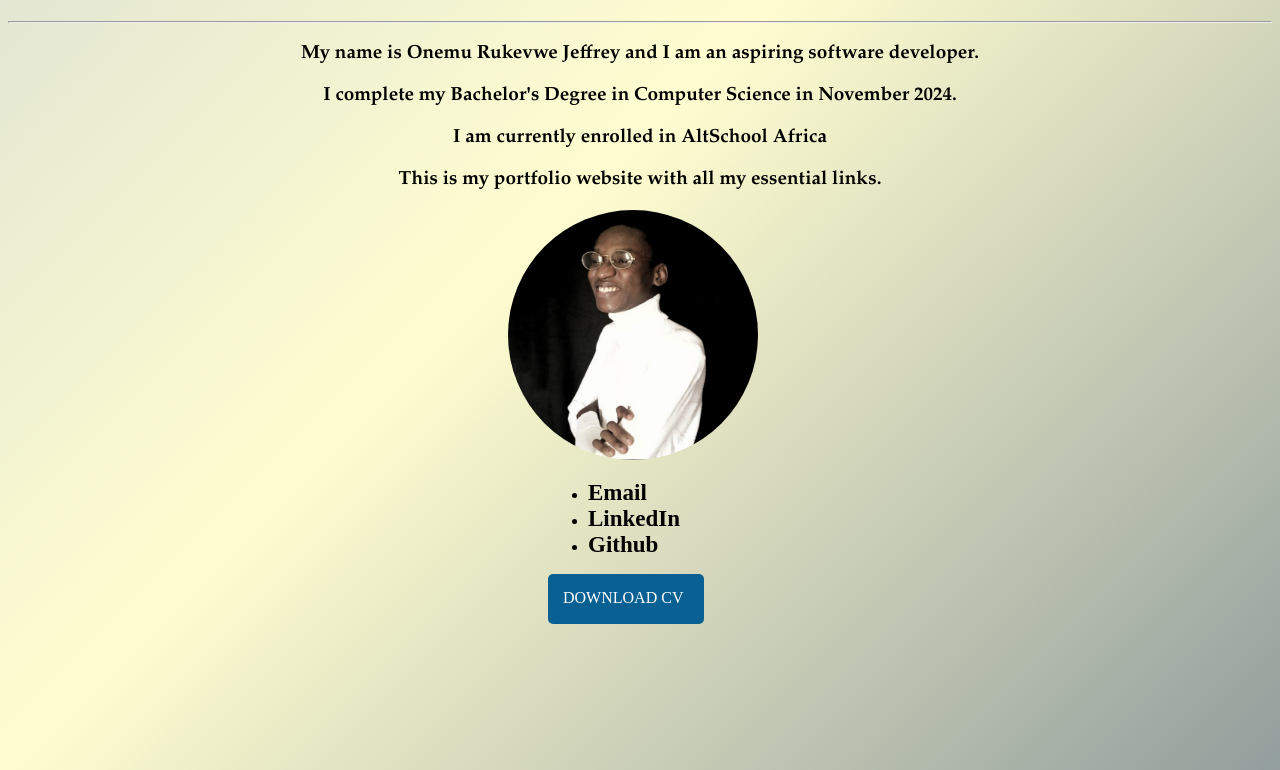
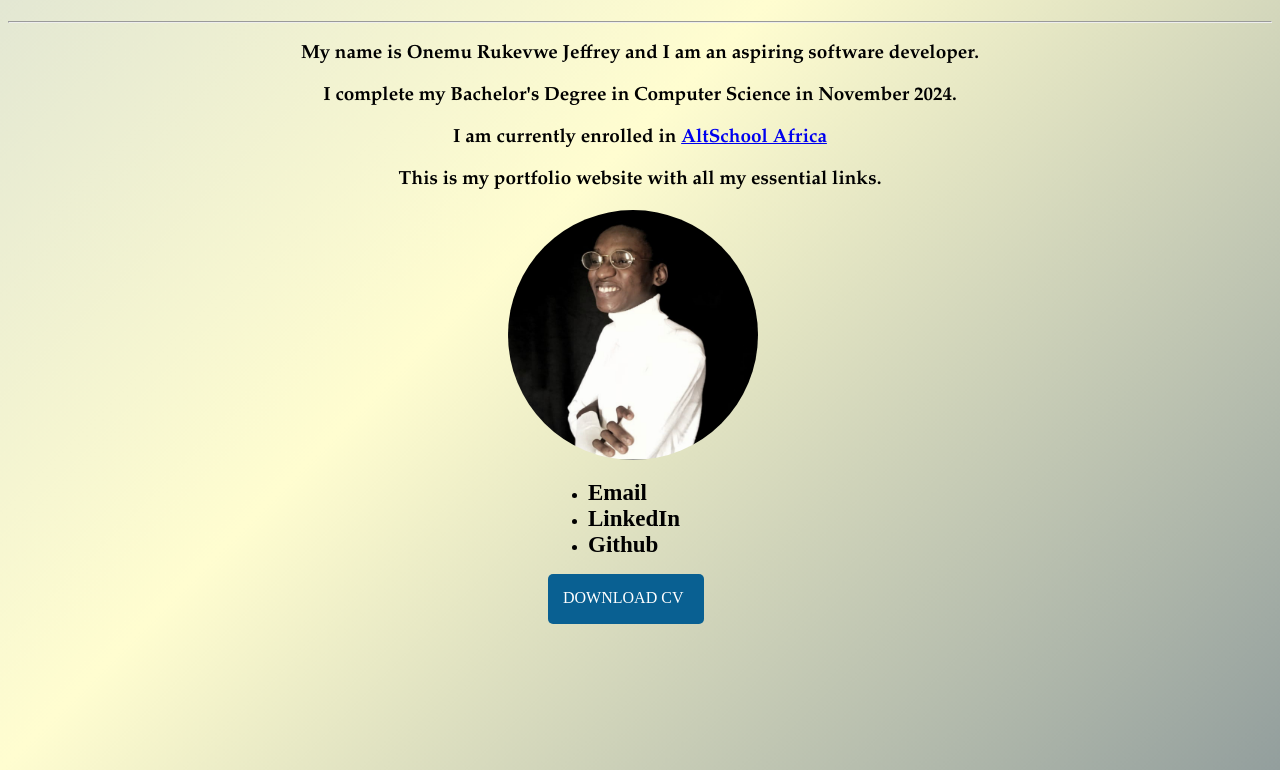
Before and after one commit to astr0nom1ca/astr0nom1ca.github.io, a plain HTML site: page index.html in a window 1280 px wide. Shown: the part 59-829 px from the top of the page. Drawn offline with Linux system fonts and the light colour scheme.

Commit message:
Update index.html

```diff
--- a/index.html
+++ b/index.html
@@ -12,7 +12,7 @@
         <hr>
         <p>My name is Onemu Rukevwe Jeffrey and I am an aspiring software developer.</p>
             <p>I complete my Bachelor's Degree in Computer Science in November 2024.</p>
-        <p>I am currently enrolled in <a link="https://www.altschoolafrica.com/">AltSchool Africa</a></p>
+        <p>I am currently enrolled in <a href="https://www.altschoolafrica.com/">AltSchool Africa</a></p>
             <p>This is my portfolio website with all my essential links.</p>
 
 
```
